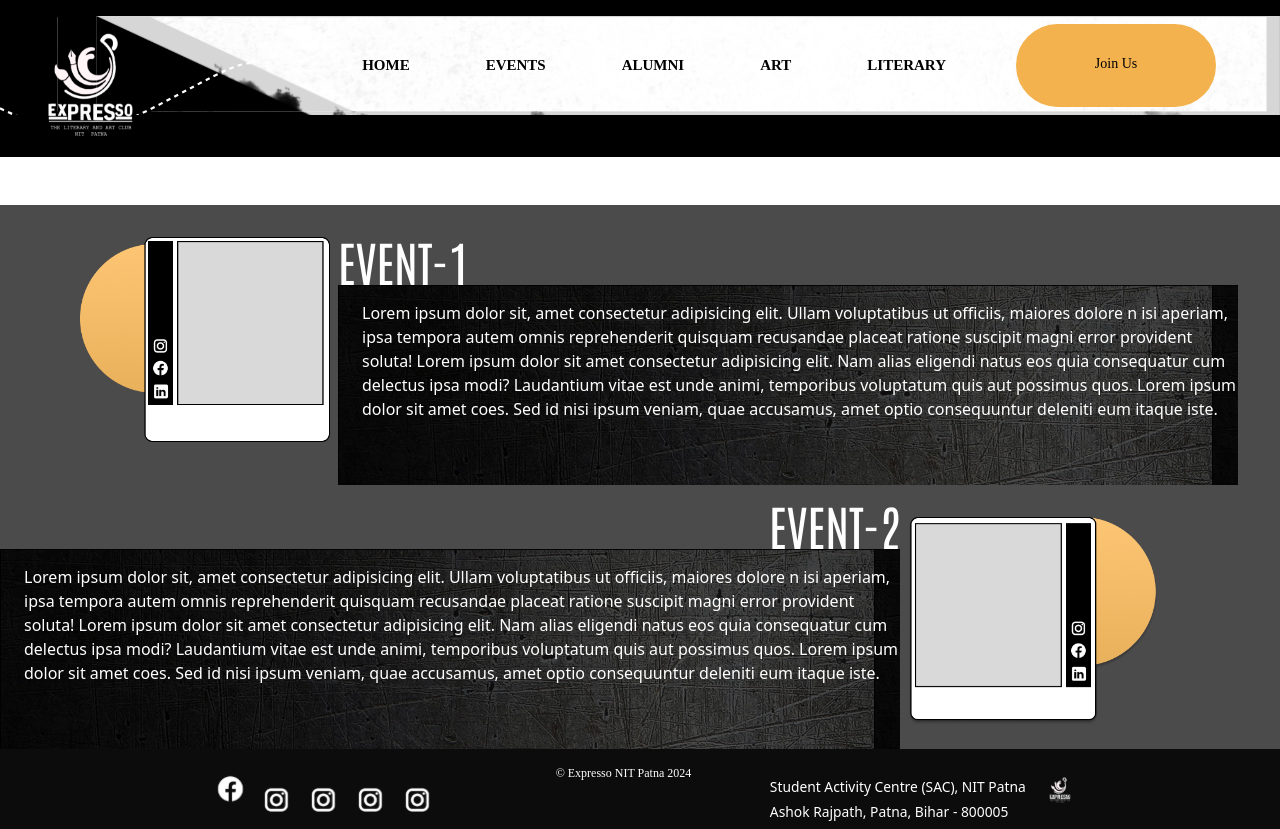
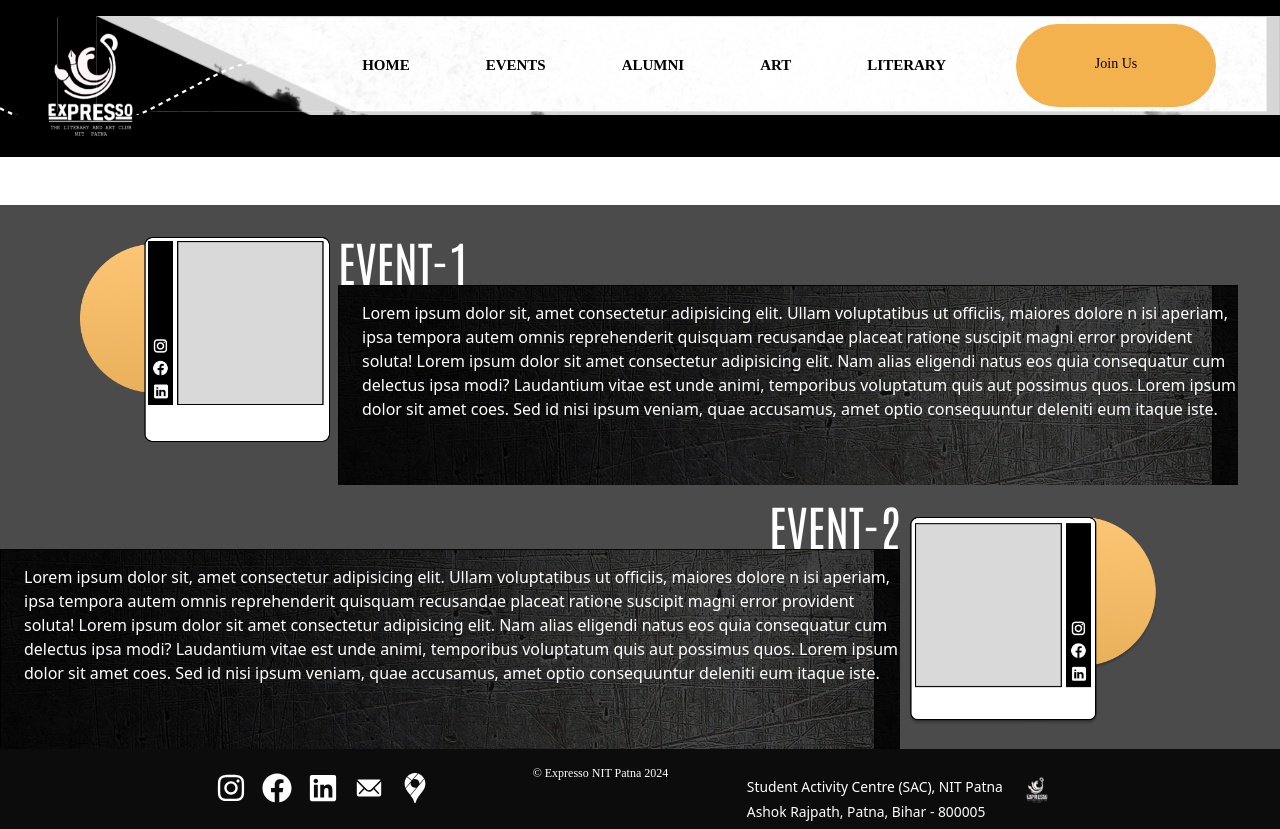
Before and after one commit to saturogojo0006/expresso_website, a Next.js app: page / in a window 1280 px wide. Built offline with nearby package versions, Linux system fonts and the light colour scheme; a web font is replaced by a local one.

Commit message:
Footer Social Media icon added

```diff
--- a/components/Footer.jsx
+++ b/components/Footer.jsx
@@ -1,16 +1,19 @@
 import React from "react";
-
+import { FaFacebook, FaInstagram, FaLinkedin } from 'react-icons/fa';
+import { IoIosMail } from "react-icons/io";
+import { SiGooglemaps } from "react-icons/si";
+import Image from "next/image";
 const Footer = () => {
   return <div>
     <footer className="flex bg-[#0C0C0C] max-w-[1631px] w-screen">
       <div className='bg-[#0C0C0C] h-20 '>
         <div className='flex flex-center  justify-between ml-[200px] p-4 w-full'>
-          <div className='flex space-x-4 mr-9'>
-            <a href='https://instagram.com' className='text-white'><img src='/assets/Facebook.svg' alt='Instagram' /></a>
-            <a href='https://instagram.com' className='text-white'><img src='/assets/Instagram.svg' alt='Instagram' /></a>
-            <a href='https://instagram.com' className='text-white'><img src='/assets/Instagram.svg' alt='Instagram' /></a>
-            <a href='https://instagram.com' className='text-white'><img src='/assets/Instagram.svg' alt='Instagram' /></a>
-            <a href='https://instagram.com' className='text-white'><img src='/assets/Instagram.svg' alt='Instagram' /></a>
+          <div className="text-white flex space-x-4  mb-4 mt-2 w-[230px]">
+            <div><FaInstagram size={30} /></div>
+            <div><FaFacebook size={30} /></div>
+            <div><FaLinkedin size={30} /></div>
+            <div><IoIosMail size={30} /></div>
+            <div><SiGooglemaps size={30} /></div>
           </div>
 
           <div className='text-white text-xs font-["Antoino"] ml-5'>
--- a/pages/index.js
+++ b/pages/index.js
@@ -35,7 +35,7 @@ export default function Home() {
         <h1>Expresso Website</h1>
         <Contact/>
       </main> */}
-      <Event/>
+      <Event />
 
     </>
   );
```
